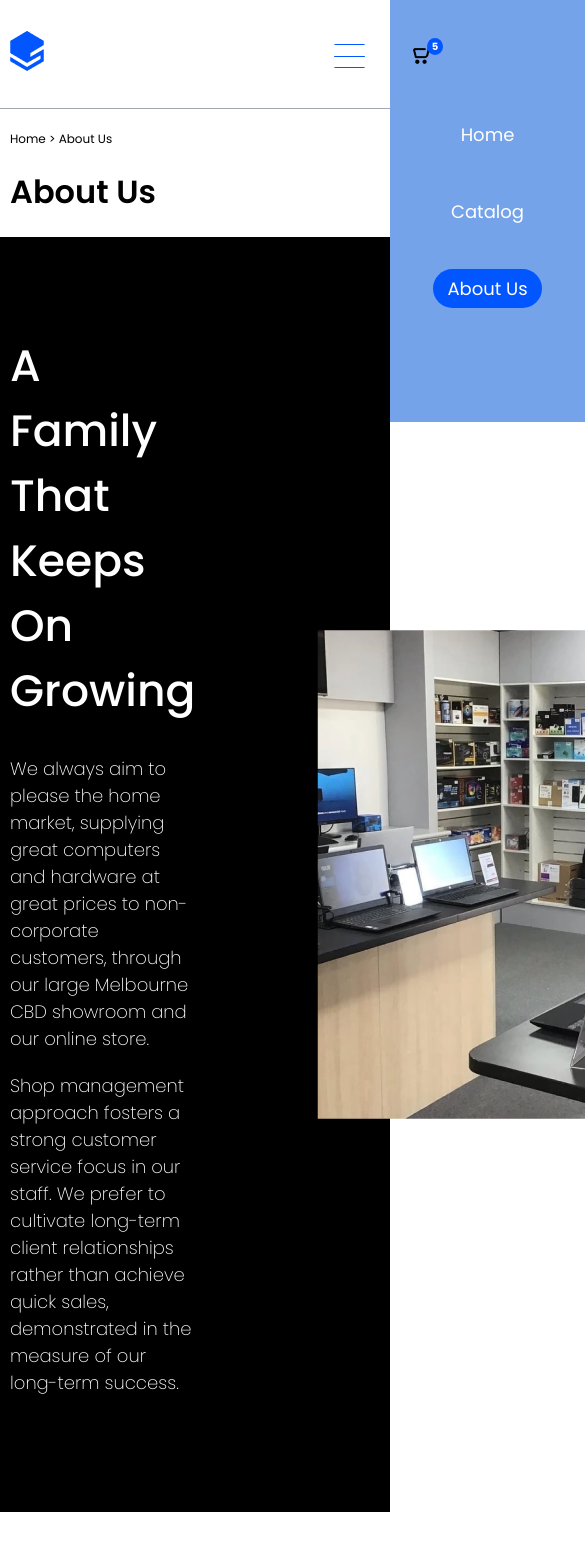
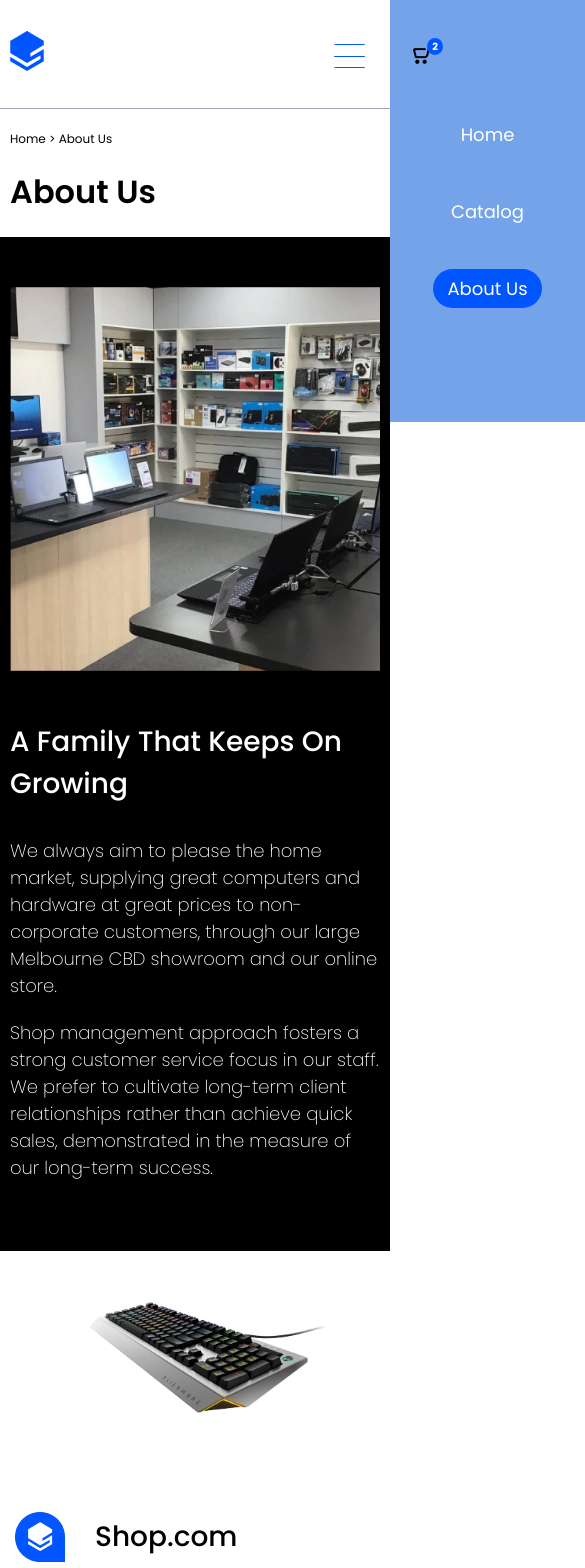
Before and after one commit to R4AYA4R/TechStoreReactJs, a React (Create React App) app: page /about in a window 390 px wide. Shown: the top 1568 px of the page, 585 px wide, since content can reach past the window. Built offline with nearby package versions, Linux system fonts and the light colour scheme; data requests are answered from the project's data file.

Commit message:
added adaptive about us

```diff
--- a/db.json
+++ b/db.json
@@ -364,31 +364,9 @@
       "price": 399,
       "rating": 0,
       "priceFilter": "$0.00 - $1,000.00",
-      "amount": 4,
-      "totalPrice": 1596,
-      "id": 2
-    },
-    {
-      "name": "Dell OptiPlex 5090 Tower",
-      "category": "MSI ALL-IN-ONE PCS",
-      "image": "/images/sectionCustom/image 29.jpg",
-      "price": 1799,
-      "rating": 0,
-      "priceFilter": "$1,000.00 - $2,000.00",
-      "amount": 2,
-      "totalPrice": 3598,
-      "id": 3
-    },
-    {
-      "name": "Dell XPS Desktop (8960)",
-      "category": "MSI ALL-IN-ONE PCS",
-      "image": "/images/sectionCatalog/image 29.png",
-      "price": 799,
-      "rating": 2.5,
-      "priceFilter": "$0.00 - $1,000.00",
-      "amount": 2,
-      "totalPrice": 1598,
-      "id": 4
+      "amount": 7,
+      "totalPrice": 2793,
+      "id": 1
     },
     {
       "name": "Acer Aspire TC-1780-UA92",
@@ -397,20 +375,9 @@
       "price": 539,
       "rating": 1,
       "priceFilter": "$0.00 - $1,000.00",
-      "amount": 99,
-      "totalPrice": 53361,
-      "id": 5
-    },
-    {
-      "name": "Alienware Aurora R16",
-      "category": "HP/COMPAQ PCS",
-      "image": "/images/sectionCustom/image 29.jpg",
-      "price": 339,
-      "rating": 1,
-      "priceFilter": "$0.00 - $1,000.00",
-      "amount": 4,
-      "totalPrice": 1356,
-      "id": 6
+      "amount": 12,
+      "totalPrice": 6468,
+      "id": 2
     }
   ]
 }
--- a/src/index.css
+++ b/src/index.css
@@ -1163,7 +1163,7 @@ ul {
 
 .sectionAbout__firstBlock {
   background-color: #000;
-  padding: 96px 0;
+  padding: 97px 0;
 }
 
 .sectionAbout__firstBlock-title {
@@ -1308,6 +1308,9 @@ ul {
     align-items: start;
     gap:20px;
   }
+  .sectionAbout__secondBlock-img{
+    max-width: 500px;
+  }
 }
 
 @media (max-width:1170px){
@@ -1326,6 +1329,14 @@ ul {
   }
   .table__main-item{
     gap:10px;
+  }
+  .sectionAbout__firstBlock-title,
+  .secondBlock__info-title,
+  .left__top-title{
+    font-size: 38px;
+  }
+  .sectionAbout__firstBlock-inner{
+    gap: 50px;
   }
 }
 
@@ -1402,6 +1413,22 @@ ul {
     flex-direction: column;
     padding: 25px 0;
     border-bottom: 1px solid #CACDD8;
+  }
+  .sectionAbout__firstBlock-inner,
+  .sectionAbout__secondBlock-inner,
+  .sectionAbout__thirdBlock-inner{
+    flex-wrap: wrap;
+    justify-content: center;
+  }
+
+  .sectionAbout__firstBlock-img,
+  .sectionAbout__thirdBlock-img{
+    order:-1;
+    justify-self: center;
+  }
+  .sectionAbout__thirdBlock-inner,
+  .sectionAbout__secondBlock-inner{
+    gap: 50px;
   }
 }
 
@@ -1592,6 +1619,12 @@ ul {
   .sectionOutplay{
     padding: 100px 0;
   }
+  .sectionAbout__secondBlock-img{
+    max-width: 450px;
+  }
+  .sectionAbout__firstBlock-img{
+    width: 100%;
+  }
 }
 
 @media (max-width:490px){
@@ -1668,4 +1701,23 @@ ul {
   .main__item-text{
     font-size: 14px;
   }
-}
+  .sectionAbout__thirdBlock-img{
+    max-width: 250px;
+  }
+  .sectionAbout__secondBlock-img{
+    max-width: 280px;
+  }
+
+  .sectionAbout__firstBlock-title,
+  .secondBlock__info-title,
+  .left__top-title{
+    font-size: 28px;
+  }
+  .sectionAbout__firstBlock,
+  .sectionAbout__thirdBlock{
+    padding: 50px 0;
+  }
+  .sectionCart__emptyText{
+    margin-top: 10px;
+  }
+}
--- a/src/pages/Cart.tsx
+++ b/src/pages/Cart.tsx
@@ -78,7 +78,7 @@ const Cart = () => {
                                 <p className="table__bottom-text">Total: ${totalCheck}</p>
                             </div>
                         </div>
-                        : <h3>Cart is Empty</h3>
+                        : <h3 className="sectionCart__emptyText">Cart is Empty</h3>
 
                     }
 
```
